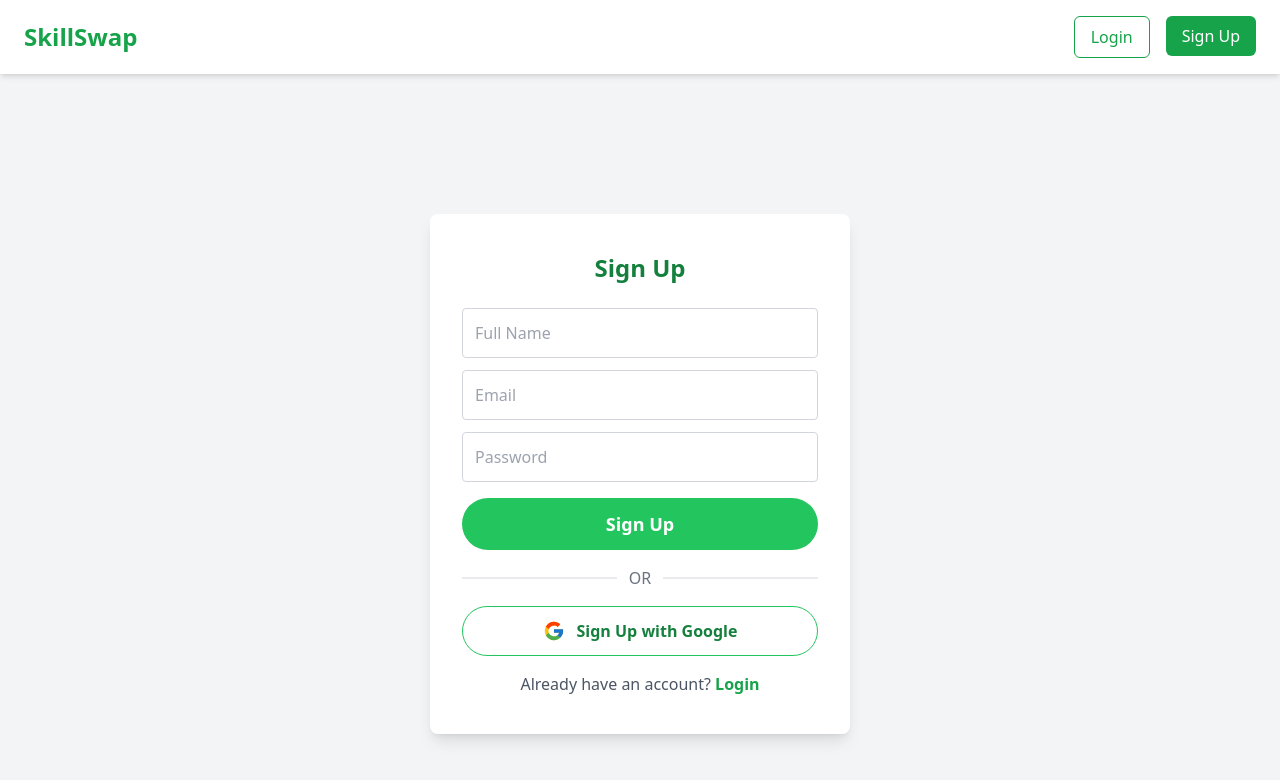
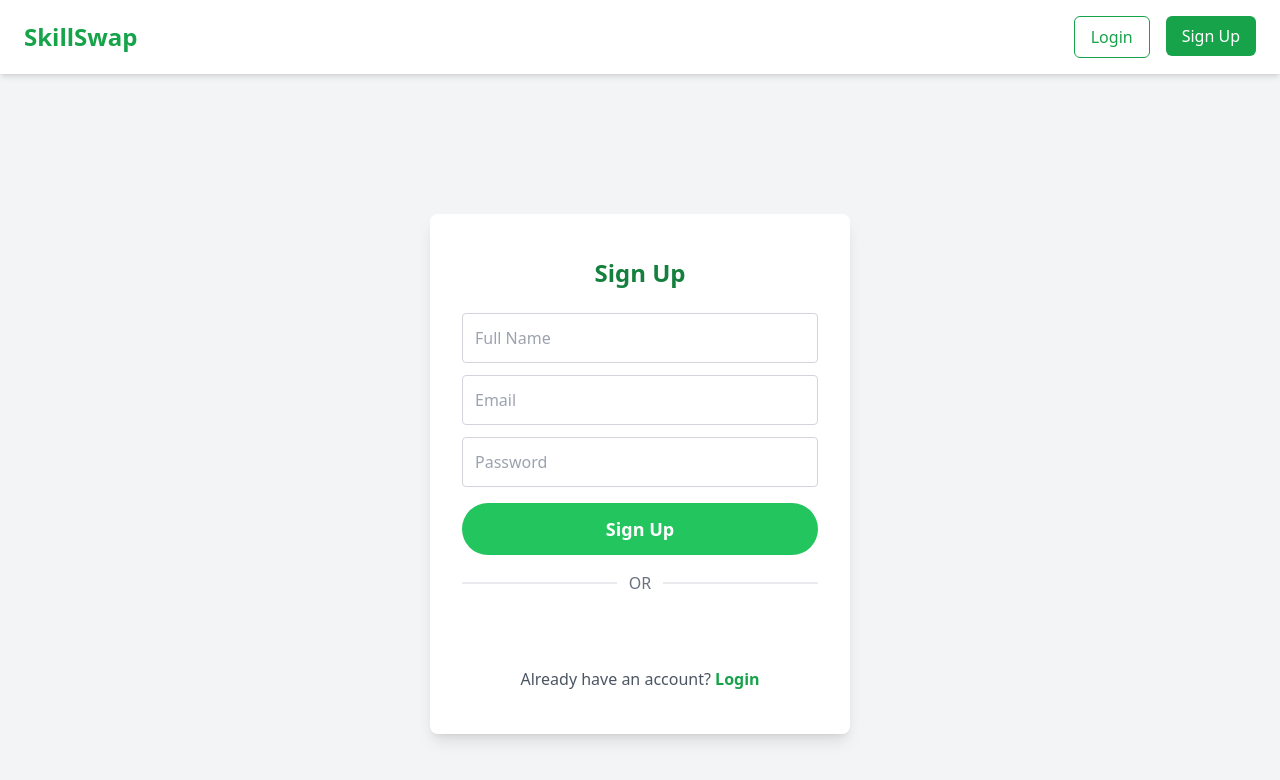
Before and after one commit to arhammunir1104/IBA-Hackathon-frontend, a React (Vite) app: page /signup in a window 1280 px wide. Shown: the top 780 px of the page. Built offline with nearby package versions, Linux system fonts and the light colour scheme.

Commit message:
Create context api

```diff
--- a/package.json
+++ b/package.json
@@ -14,9 +14,11 @@
     "@radix-ui/react-separator": "^1.1.2",
     "@radix-ui/react-slot": "^1.1.2",
     "@radix-ui/react-tooltip": "^1.1.8",
+    "@react-oauth/google": "^0.12.1",
     "class-variance-authority": "^0.7.1",
     "clsx": "^2.1.1",
     "framer-motion": "^12.4.3",
+    "jwt-decode": "^4.0.0",
     "lucide-react": "^0.475.0",
     "motion": "^12.4.3",
     "react": "^19.0.0",
--- a/src/Pages/Login.jsx
+++ b/src/Pages/Login.jsx
@@ -29,10 +29,6 @@ export default function Login() {
         }
     };
 
-    const handleGoogleLogin = () => {
-        setPassword(''); // Ensure password is empty for Google login
-        window.location.href = 'http://localhost:2000/api/user/auth/google';
-    };
 
     return (
         <>
@@ -69,7 +65,7 @@ export default function Login() {
                     </div>
 
                     {/* Google Login Button */}
-                    <button type="button" onClick={handleGoogleLogin} className="flex items-center justify-center gap-3 border border-green-500 text-green-700 px-4 py-3 rounded-full w-full mt-4 font-semibold hover:bg-green-500 hover:text-white transition">
+                    <button type="button" className="flex items-center justify-center gap-3 border border-green-500 text-green-700 px-4 py-3 rounded-full w-full mt-4 font-semibold hover:bg-green-500 hover:text-white transition">
                         <FcGoogle size={22} /> Log In with Google
                     </button>
                 </form>
--- a/src/Pages/Signup.jsx
+++ b/src/Pages/Signup.jsx
@@ -2,6 +2,8 @@ import React, { useState } from 'react';
 import { Link, useNavigate } from 'react-router-dom';
 import { FcGoogle } from 'react-icons/fc';
 import Navbar2 from '@/components/Navbar2';
+import { GoogleLogin } from '@react-oauth/google';
+import { jwtDecode } from "jwt-decode";
 
 export default function Signup() {
     const [fullName, setFullName] = useState('');
@@ -35,10 +37,25 @@ export default function Signup() {
         }
     };
 
-    const handleGoogleSignup = () => {
-        setPassword(''); // Ensure password is empty
-        // Here, you can trigger Google authentication logic
-        console.log('Google signup clicked');
+    const handleGoogleSuccess = async (credentialResponse) => {
+        try {
+            const decoded = jwtDecode(credentialResponse.credential);
+            const { name, email } = decoded; // Extract Google user details
+
+            const response = await fetch('https://iba-hackathon-backend-gamma.vercel.app/register-google', {
+                method: 'POST',
+                headers: { 'Content-Type': 'application/json' },
+                body: JSON.stringify({ fullName: name, email })
+            });
+
+            if (!response.ok) {
+                throw new Error('Google signup failed');
+            }
+
+            navigate('/dashboard'); // Redirect after signup
+        } catch (err) {
+            setError(err.message);
+        }
     };
 
     return (
@@ -84,13 +101,12 @@ export default function Signup() {
                         <span className="bg-white px-3 text-gray-500 relative">OR</span>
                     </div>
 
-                    <button
-                        type="button"
-                        onClick={handleGoogleSignup}
-                        className="flex items-center justify-center gap-3 border border-green-500 text-green-700 px-4 py-3 rounded-full w-full mt-4 font-semibold hover:bg-green-500 hover:text-white transition"
-                    >
-                        <FcGoogle size={22} /> Sign Up with Google
-                    </button>
+                    <div className="flex justify-center mt-4">
+                        <GoogleLogin
+                            onSuccess={handleGoogleSuccess}
+                            onError={() => setError('Google login failed')}
+                        />
+                    </div>
                 </form>
 
                 <p className="mt-4 text-center text-gray-600">
--- /dev/null
+++ b/src/context/ApiContext.jsx
@@ -0,0 +1,11 @@
+const { createContext } = require("react");
+
+const apiContext = createContext();
+
+export default function ApiContext({children}) {
+    return (
+        <apiContext.Provider>
+            {children}
+        </apiContext.Provider>
+    )
+}
--- a/src/main.jsx
+++ b/src/main.jsx
@@ -11,6 +11,8 @@ import UserDashboard from './Pages/UserDashBoard.jsx';
 import FileDetails from './Pages/FileDetails.jsx';
 import EditProfile from './Pages/EditProfile.jsx';
 import UploadPage from './Pages/UploadPAge.jsx';
+import { GoogleOAuthProvider } from '@react-oauth/google';
+import { Provider } from '@radix-ui/react-tooltip';
 
 const router = createBrowserRouter([{
   path: "/",
@@ -52,5 +54,7 @@ const router = createBrowserRouter([{
 }])
 
 createRoot(document.getElementById('root')).render(
-  <RouterProvider router={router} />
+
+  <GoogleOAuthProvider clientId="140659399221-35qoekdg5c8m3guhglc35bvs4mja47gc.apps.googleusercontent.com">
+  <RouterProvider router={router} /></GoogleOAuthProvider>
 );
```
Also changed, not shown: 1 other file (tests, documents, lock files or other folders).
